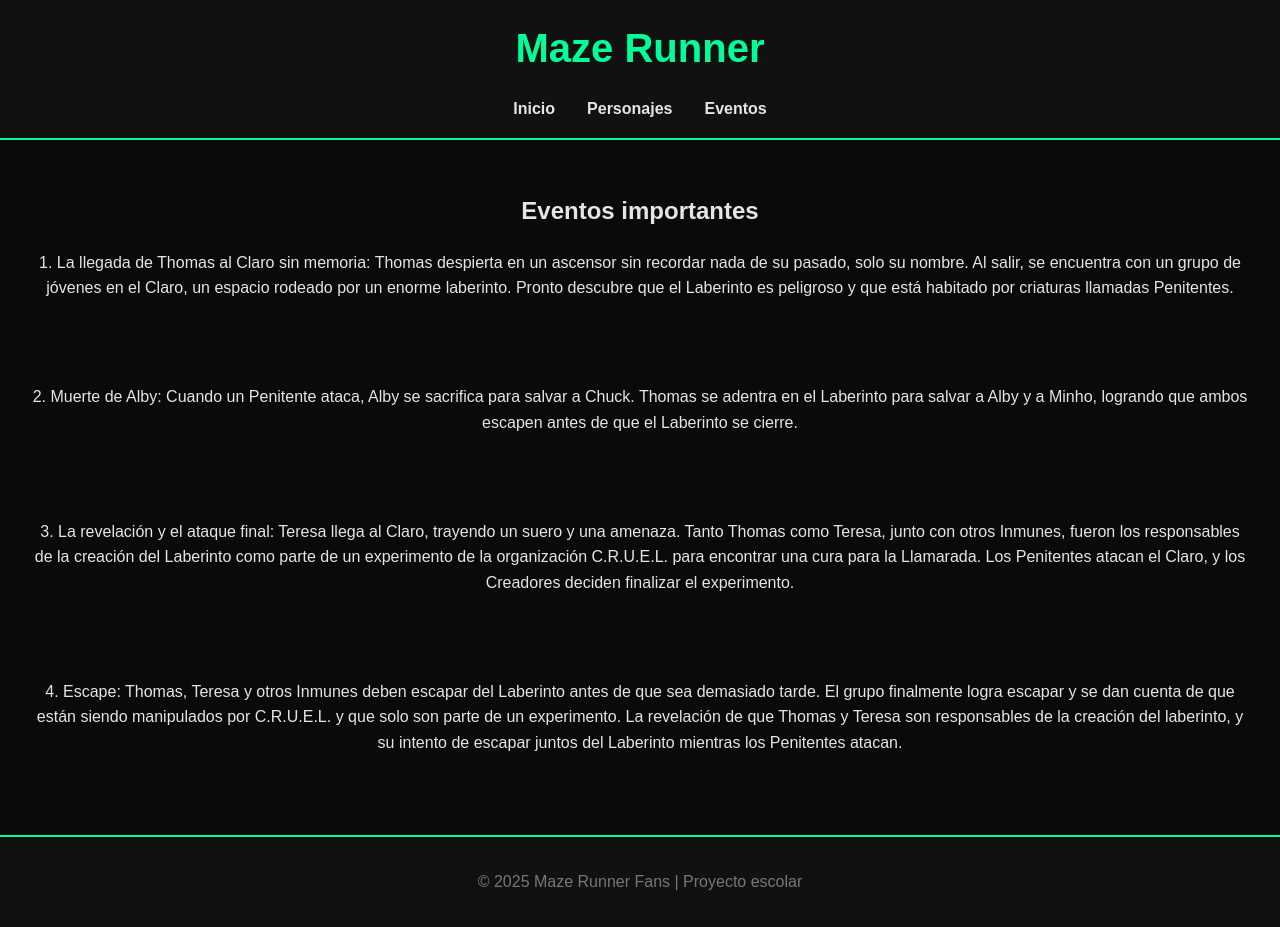
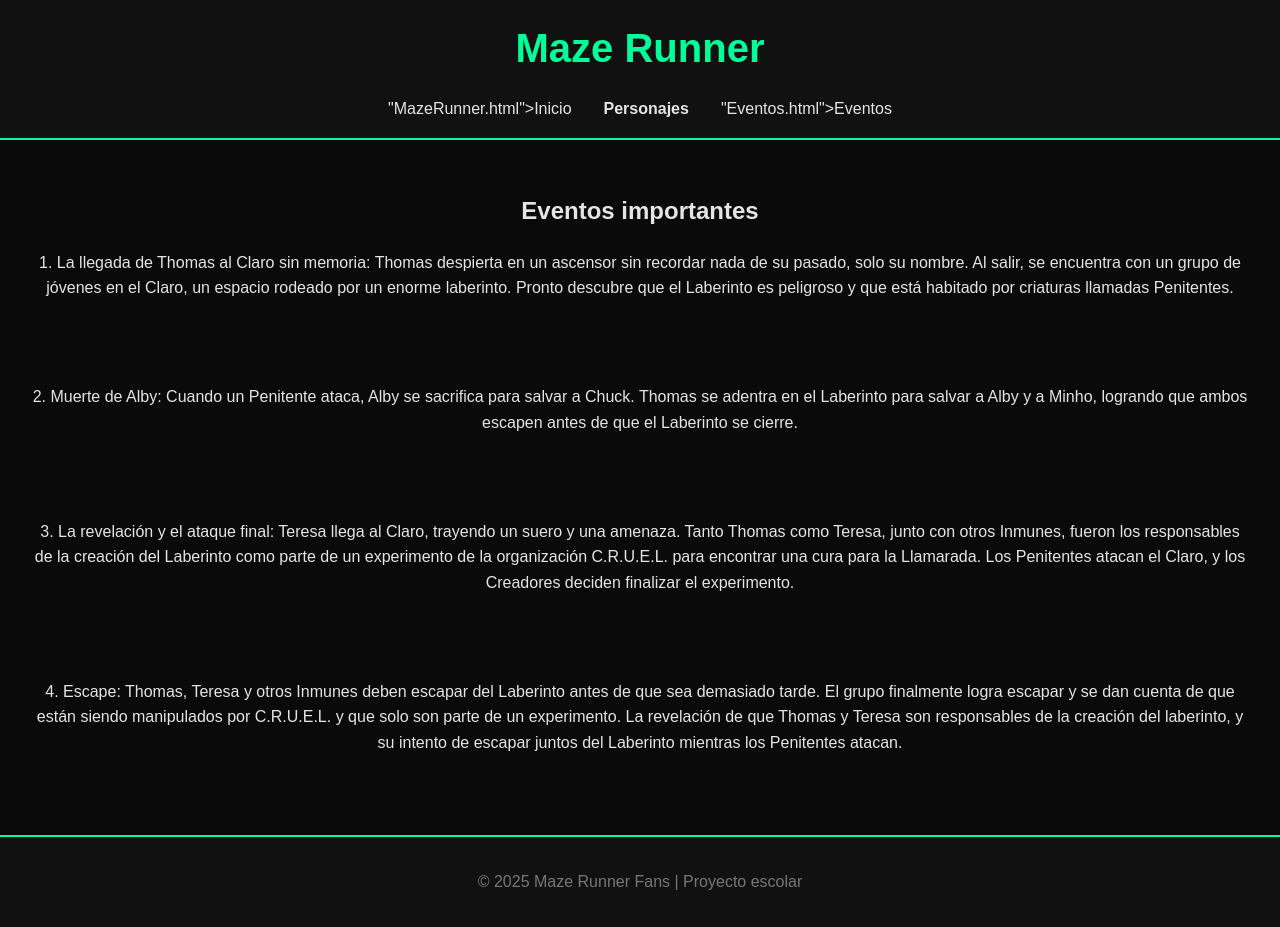
Before and after one commit to Alizzlizz/trabajo, a plain HTML site: page eventos.html in a window 1280 px wide. Drawn offline with Linux system fonts and the light colour scheme.

Commit message:
Update eventos.html

```diff
--- a/eventos.html
+++ b/eventos.html
@@ -10,9 +10,9 @@
     <h1>Maze Runner</h1>
     <nav>
       <ul>
-        <li><a href="MazeRunner.html">Inicio</a></li> <!-- Liga hacia las paginas alternas-->
+        <li>"MazeRunner.html">Inicio</li> <!-- Liga hacia las paginas alternas-->
         <li><a href="personajes.html">Personajes</a></li> <!-- Liga hacia las paginas alternas-->
-        <li><a href="Eventos.html">Eventos</a></li> <!-- Liga hacia las paginas alternas-->
+        <li>"Eventos.html">Eventos</li> <!-- Liga hacia las paginas alternas-->
       </ul>
     </nav>
   </header>
```
